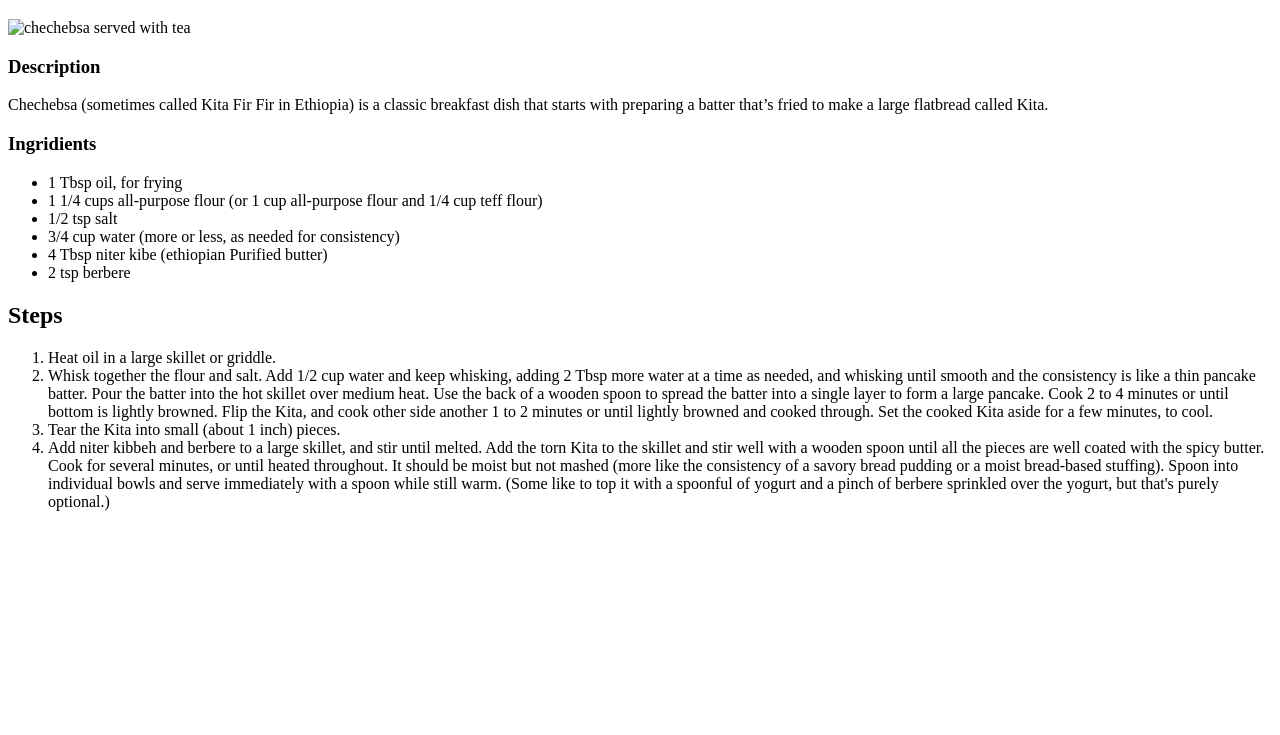
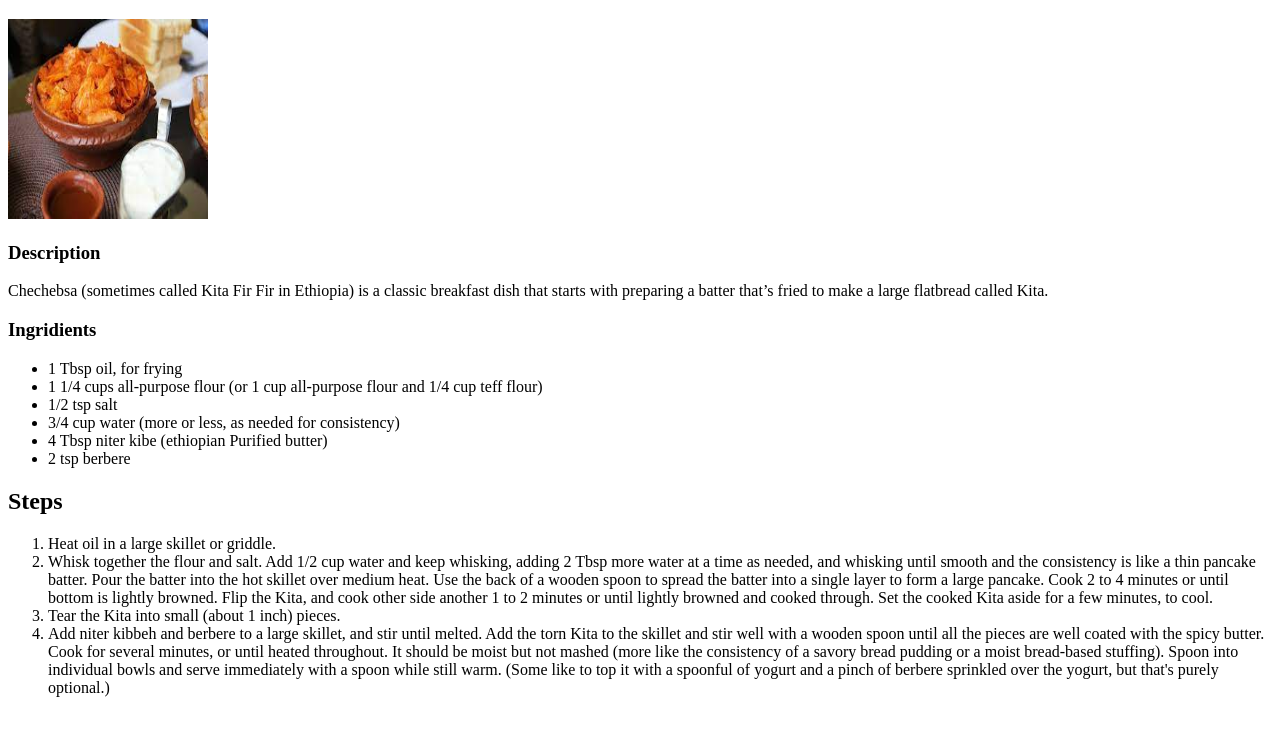
Before and after one commit to Lemma-Barnabas/odin-recipes, a plain HTML site: page recipes/chechebsa.html in a window 1280 px wide. Shown: the part 61-796 px from the top of the page. Drawn offline with Linux system fonts and the light colour scheme; the site is published under a folder, as on GitHub Pages, so addresses that start at the root find nothing.

Commit message:
Update chechebsa.html

```diff
--- a/recipes/chechebsa.html
+++ b/recipes/chechebsa.html
@@ -4,12 +4,12 @@
     <meta charset="UTF-8">
     <meta http-equiv="X-UA-Compatible" content="IE=edge">
     <meta name="viewport" content="width=device-width, initial-scale=1.0">
-    <link rel="icon" href="/images/cutlery.png">
+    <link rel="icon" href="../images/cutlery.png">
     <title>Barny Food</title>
 </head>
 <body>
     <h1>Chechebsa</h1>
-    <img src="/images/chechebsa.jpeg" alt="chechebsa served with tea" width="200.0px" height="200.0px">
+    <img src="../images/chechebsa.jpeg" alt="chechebsa served with tea" width="200.0px" height="200.0px">
     <h3>Description</h3>
     <p>Chechebsa (sometimes called Kita Fir Fir in Ethiopia) is a classic breakfast dish that starts with preparing a batter that’s fried to make a large flatbread called Kita.</p>    <h3>Ingridients</h3>
     <ul>
```
